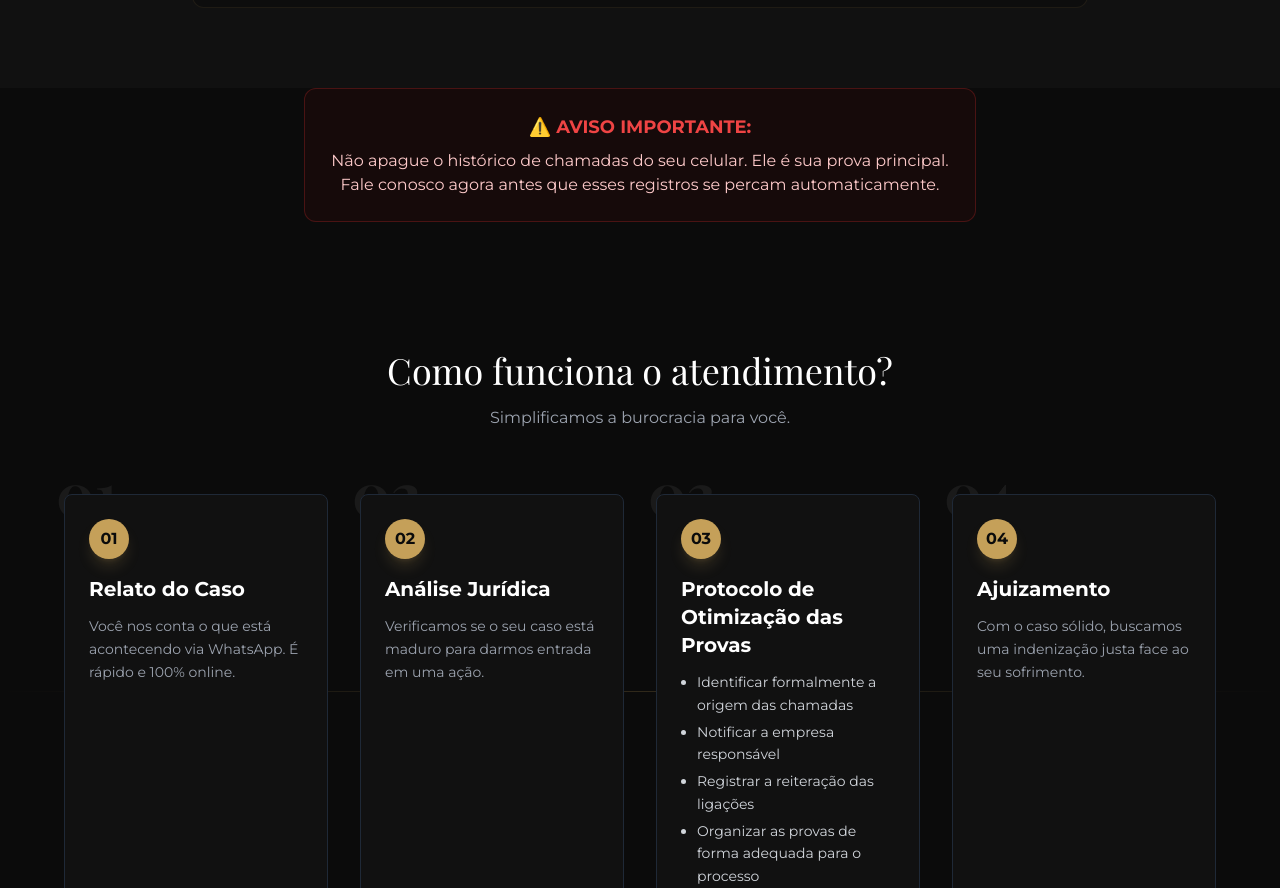
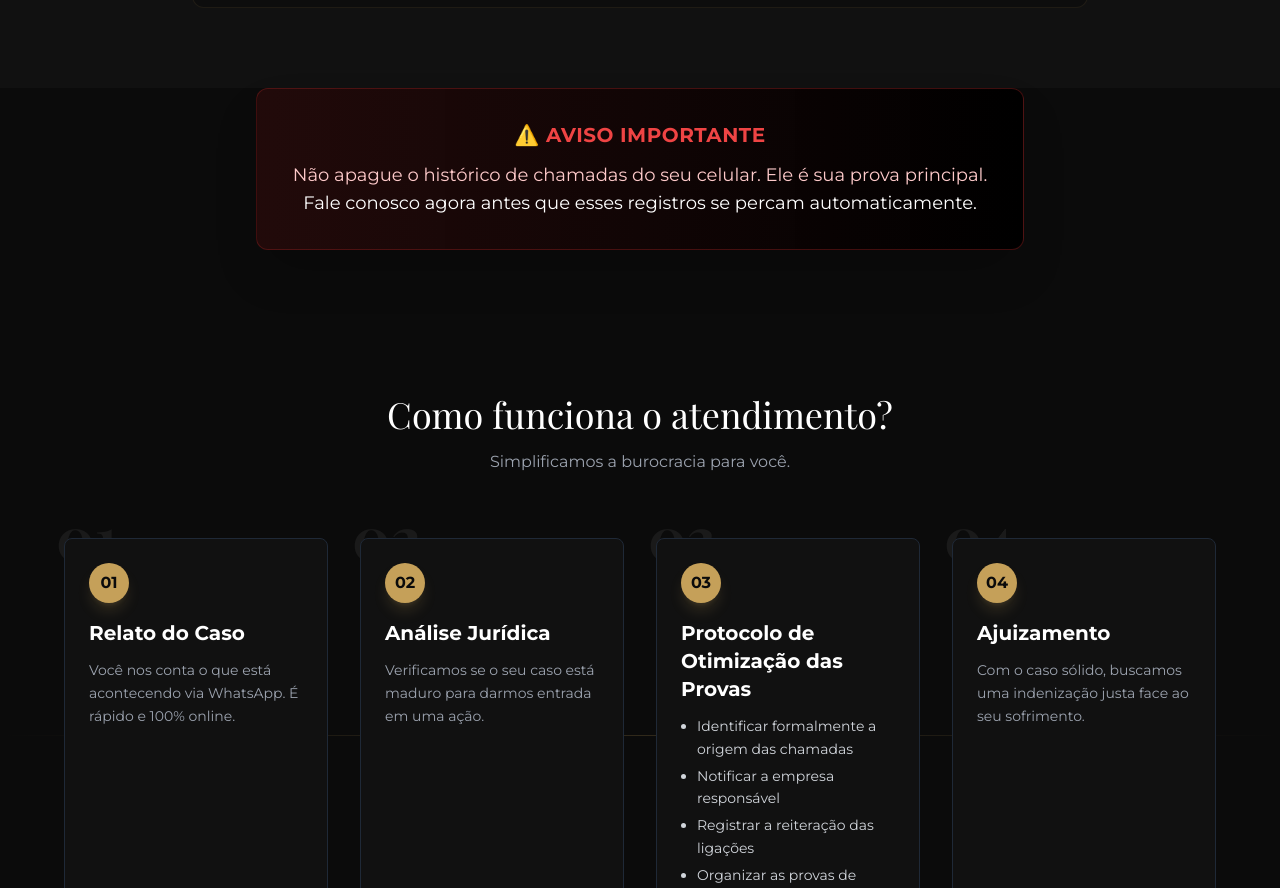
Before and after one commit to advogadovitordalben-wq/Liga-es---Dano-Moral, a React (Vite) app: page / in a window 1280 px wide. Shown: the part 2056-2944 px from the top of the page. Built offline with nearby package versions, Linux system fonts and the light colour scheme; a web font is replaced by a local one.

Commit message:
Enhance HistoryWarning component layout and text
Updated styling and content of the HistoryWarning component.

```diff
--- a/components/HistoryWarning.tsx
+++ b/components/HistoryWarning.tsx
@@ -2,12 +2,15 @@ import React from 'react';
 
 const HistoryWarning: React.FC = () => {
   return (
-    <section className="bg-legal-black pb-12 px-6">
-      <div className="max-w-2xl mx-auto bg-red-950/20 border border-red-900/50 p-6 rounded-xl text-center">
-        <p className="text-red-200 text-sm md:text-base leading-relaxed">
-          <span className="font-bold text-red-500 block mb-2 text-lg">⚠️ AVISO IMPORTANTE:</span>
+    <section className="bg-legal-black pb-16 px-6">
+      <div className="max-w-3xl mx-auto bg-gradient-to-r from-red-950/40 to-black border border-red-900/50 p-8 rounded-xl text-center shadow-2xl">
+        <p className="text-red-200 text-base md:text-lg leading-relaxed">
+          <span className="font-bold text-red-500 block mb-3 text-xl tracking-wide uppercase">
+            ⚠️ Aviso Importante
+          </span>
           Não apague o histórico de chamadas do seu celular. Ele é sua prova principal.
-          Fale conosco agora antes que esses registros se percam automaticamente.
+          <br />
+          <span className="text-white font-medium">Fale conosco agora antes que esses registros se percam automaticamente.</span>
         </p>
       </div>
     </section>
```
